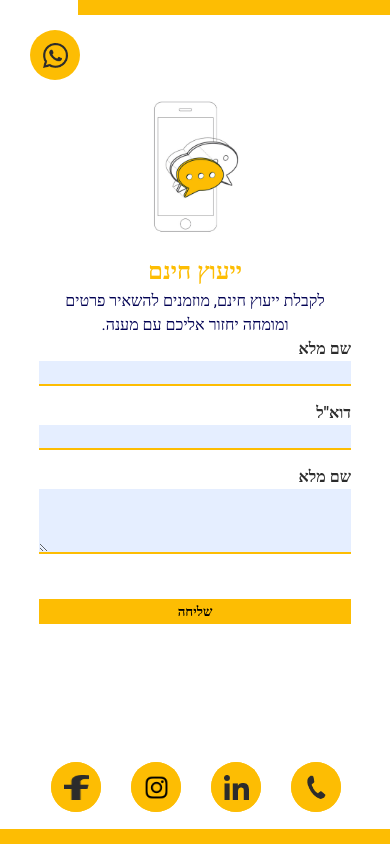
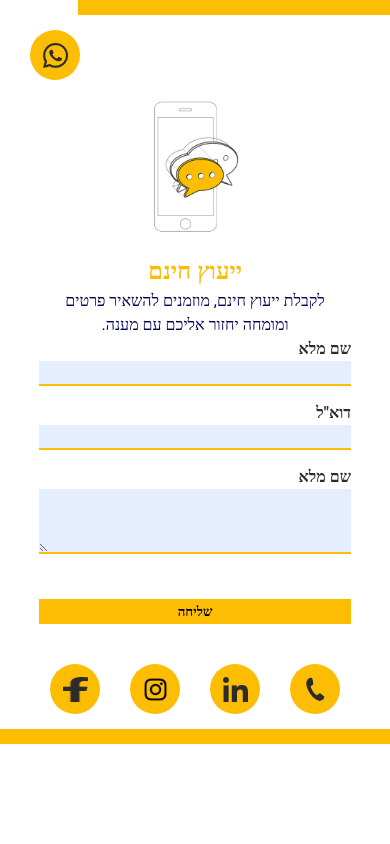
Before and after one commit to yafitb11/project, a plain HTML site: page consultation/consultation.html in a window 390 px wide. Drawn offline with Linux system fonts and the light colour scheme.

Commit message:
consultation-finish

```diff
--- a/consultation/consultation.html
+++ b/consultation/consultation.html
@@ -135,20 +135,21 @@
         }
 
 
-
+        .bottom {
+            position: fixed;
+            bottom: 0px;
+            left: 0px;
+            width: 60%;
+        }
 
         .icons {
-            position: absolute;
-            bottom: 17px;
-            left: 15px;
+            margin-left: 15px;
             display: flex;
         }
 
         .line-bottom {
-            position: absolute;
-            bottom: 0px;
             background-color: #FDBD03;
-            width: 60%;
+            width: 100%;
             height: 15px;
 
         }
@@ -222,14 +223,19 @@
                 width: 100%;
             }
 
-            .icons {
-                left: 36px;
-                margin: auto !important;
+            .bottom {
+                position: static;
+                margin-top: 25px;
+                display: flex;
+                flex-direction: column;
+                align-items: center;
+                width: 100%;
             }
 
-            .line-bottom {
-                width: 100%;
+            .icons {
+                margin: auto !important
             }
+
 
         }
     </style>
@@ -271,28 +277,6 @@
 
             </form>
 
-            <div class="icons">
-                <div class="icon-circles">
-                    <img src="../icons/Icon awesome-facebook-f.png" alt="facebook">
-                </div>
-
-                <div class="icon-circles">
-                    <img src="../icons/icon instagram.png" alt="instagram">
-                </div>
-
-                <div class="icon-circles">
-                    <img src="../icons/Icon awesome-linkedin-in.png" alt="linked-in">
-                </div>
-
-                <div class="icon-circles">
-                    <img src="../icons/Icon simple-phone.png" alt="phone">
-                </div>
-
-            </div>
-
-            <div class="line-bottom"></div>
-
-
         </div>
 
 
@@ -301,6 +285,9 @@
         </div>
 
 
+    </div>
+
+    <div class="bottom">
 
         <div class="icons">
             <div class="icon-circles">
@@ -324,11 +311,7 @@
         <div class="line-bottom"></div>
 
 
-
-
-
     </div>
-
 
 
 </body>
```
Also changed, not shown: 1 other file.
